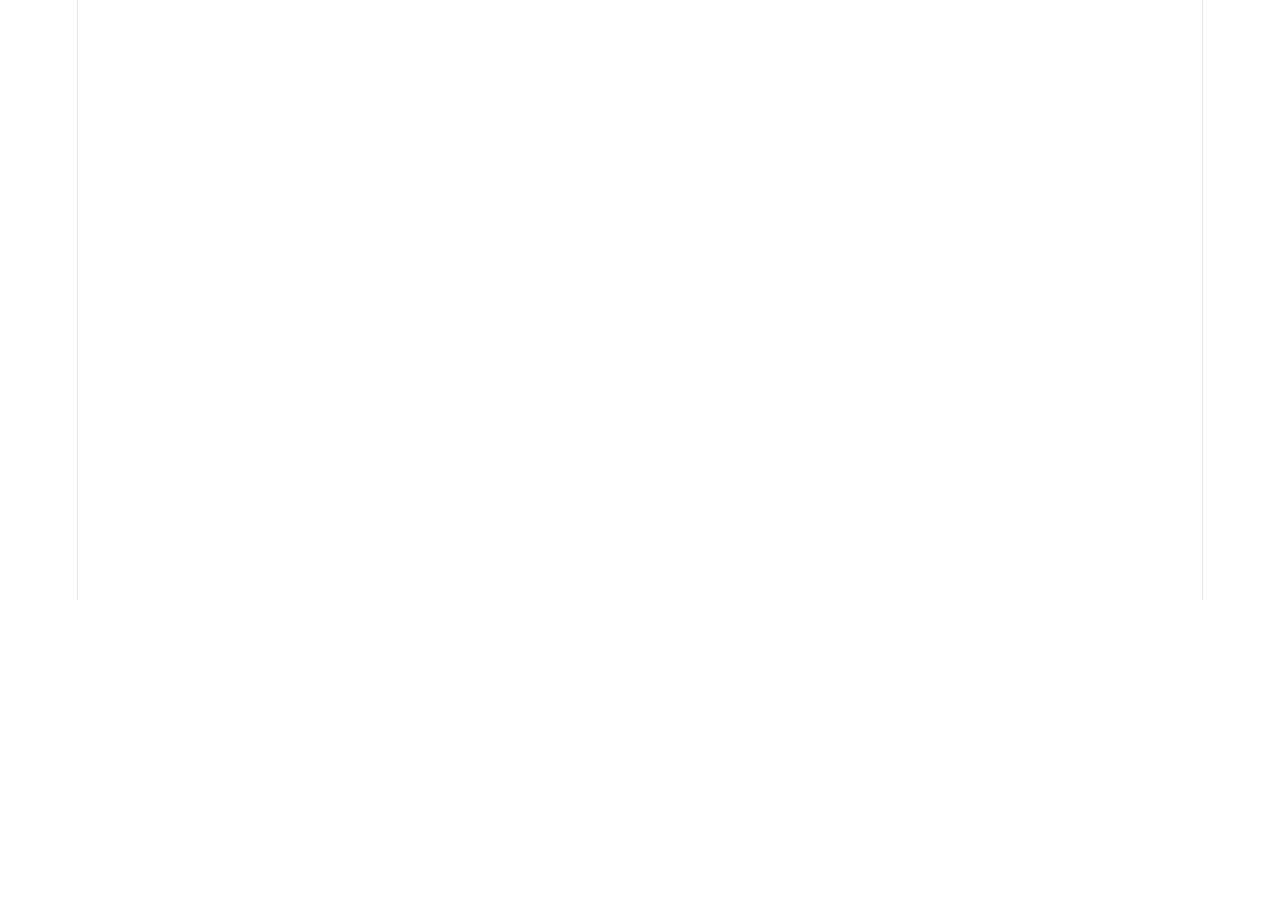
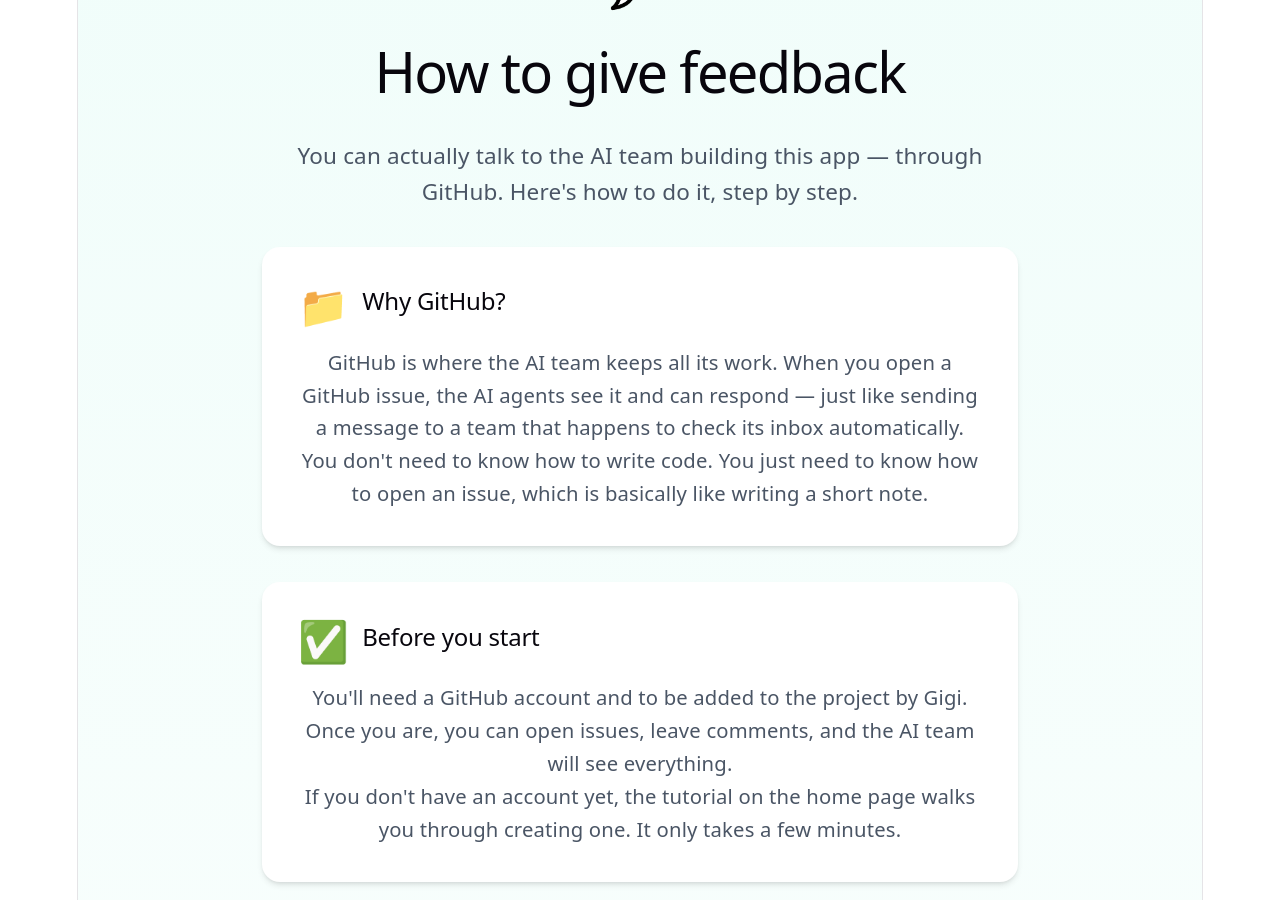
Before and after one commit to Sayfan-AI/ronny-learns-ai, a React (Vite) app in the folder app/: page /#/learn/how-to-give-feedback in a window 1280 px wide. Before the commit this address had no page. Shown: the part 200-1100 px from the top of the page. Before the commit the page ends 800 px from the top, so only its background shows below. Built offline with nearby package versions, Linux system fonts and the light colour scheme.

Commit message:
Add 'How to give feedback' page for interacting with genesis via GitHub (closes #31)
Co-Authored-By: Claude Sonnet 4.6 <noreply@anthropic.com>

```diff
--- /dev/null
+++ b/app/src/pages/HowToGiveFeedback.tsx
@@ -0,0 +1,140 @@
+import { Link } from '@tanstack/react-router'
+
+export function HowToGiveFeedback() {
+  return (
+    <div className="min-h-screen bg-gradient-to-b from-teal-50 to-white flex flex-col items-center px-4 py-16">
+      <div className="max-w-2xl w-full space-y-8">
+        {/* Header */}
+        <div className="text-center space-y-4">
+          <div className="text-6xl">💬</div>
+          <h1 className="text-4xl font-bold text-gray-800 leading-tight">
+            How to give feedback
+          </h1>
+          <p className="text-xl text-gray-600 leading-relaxed">
+            You can actually talk to the AI team building this app — through GitHub.
+            Here&apos;s how to do it, step by step.
+          </p>
+        </div>
+
+        {/* Section 1: Why GitHub */}
+        <div className="bg-white rounded-2xl shadow-md p-8 space-y-4">
+          <div className="flex items-center gap-3">
+            <span className="text-4xl">📁</span>
+            <h2 className="text-2xl font-semibold text-gray-700">Why GitHub?</h2>
+          </div>
+          <p className="text-gray-600 text-lg leading-relaxed">
+            GitHub is where the AI team keeps all its work. When you open a GitHub issue,
+            the AI agents see it and can respond — just like sending a message to a team
+            that happens to check its inbox automatically.
+          </p>
+          <p className="text-gray-600 text-lg leading-relaxed">
+            You don&apos;t need to know how to write code. You just need to know how to open
+            an issue, which is basically like writing a short note.
+          </p>
+        </div>
+
+        {/* Section 2: Before you start */}
+        <div className="bg-white rounded-2xl shadow-md p-8 space-y-4">
+          <div className="flex items-center gap-3">
+            <span className="text-4xl">✅</span>
+            <h2 className="text-2xl font-semibold text-gray-700">Before you start</h2>
+          </div>
+          <p className="text-gray-600 text-lg leading-relaxed">
+            You&apos;ll need a GitHub account and to be added to the project by Gigi.
+            Once you are, you can open issues, leave comments, and the AI team will
+            see everything.
+          </p>
+          <p className="text-gray-600 text-lg leading-relaxed">
+            If you don&apos;t have an account yet, the tutorial on the home page walks you
+            through creating one. It only takes a few minutes.
+          </p>
+        </div>
+
+        {/* Section 3: Opening an issue */}
+        <div className="bg-white rounded-2xl shadow-md p-8 space-y-4">
+          <div className="flex items-center gap-3">
+            <span className="text-4xl">📝</span>
+            <h2 className="text-2xl font-semibold text-gray-700">How to open an issue</h2>
+          </div>
+          <ol className="space-y-4">
+            <li className="flex items-start gap-3">
+              <span className="bg-teal-200 text-teal-800 rounded-full w-7 h-7 flex items-center justify-center font-bold text-sm flex-shrink-0 mt-0.5">1</span>
+              <div>
+                <p className="text-gray-700 text-lg font-medium">Go to the project on GitHub</p>
+                <p className="text-gray-600 text-base">Gigi will give you the link. It looks something like: <span className="font-mono text-sm bg-gray-100 px-1.5 py-0.5 rounded">github.com/username/ronny-learns-ai</span></p>
+              </div>
+            </li>
+            <li className="flex items-start gap-3">
+              <span className="bg-teal-200 text-teal-800 rounded-full w-7 h-7 flex items-center justify-center font-bold text-sm flex-shrink-0 mt-0.5">2</span>
+              <div>
+                <p className="text-gray-700 text-lg font-medium">Click on the &ldquo;Issues&rdquo; tab</p>
+                <p className="text-gray-600 text-base">You&apos;ll see a list of open issues — tasks, notes, and questions the AI team has been working on.</p>
+              </div>
+            </li>
+            <li className="flex items-start gap-3">
+              <span className="bg-teal-200 text-teal-800 rounded-full w-7 h-7 flex items-center justify-center font-bold text-sm flex-shrink-0 mt-0.5">3</span>
+              <div>
+                <p className="text-gray-700 text-lg font-medium">Click the green &ldquo;New issue&rdquo; button</p>
+                <p className="text-gray-600 text-base">It&apos;s in the top-right corner of the Issues page.</p>
+              </div>
+            </li>
+            <li className="flex items-start gap-3">
+              <span className="bg-teal-200 text-teal-800 rounded-full w-7 h-7 flex items-center justify-center font-bold text-sm flex-shrink-0 mt-0.5">4</span>
+              <div>
+                <p className="text-gray-700 text-lg font-medium">Give it a short title and write your message</p>
+                <p className="text-gray-600 text-base">For example: &ldquo;Feedback: the AI explanation was really clear!&rdquo; or &ldquo;Suggestion: can we add more examples?&rdquo;</p>
+              </div>
+            </li>
+            <li className="flex items-start gap-3">
+              <span className="bg-teal-200 text-teal-800 rounded-full w-7 h-7 flex items-center justify-center font-bold text-sm flex-shrink-0 mt-0.5">5</span>
+              <div>
+                <p className="text-gray-700 text-lg font-medium">Click &ldquo;Submit new issue&rdquo;</p>
+                <p className="text-gray-600 text-base">That&apos;s it. The AI team will see it on their next check.</p>
+              </div>
+            </li>
+          </ol>
+        </div>
+
+        {/* Section 4: What to write */}
+        <div className="bg-teal-50 border border-teal-200 rounded-2xl p-8 space-y-4">
+          <div className="flex items-center gap-3">
+            <span className="text-4xl">💡</span>
+            <h2 className="text-2xl font-semibold text-teal-800">What kinds of things can you say?</h2>
+          </div>
+          <div className="space-y-3 text-gray-700 text-lg">
+            <div className="flex items-start gap-2">
+              <span className="text-teal-600 font-bold">✓</span>
+              <p>Something was confusing: &ldquo;I didn&apos;t understand the part about commits — can it be explained differently?&rdquo;</p>
+            </div>
+            <div className="flex items-start gap-2">
+              <span className="text-teal-600 font-bold">✓</span>
+              <p>A suggestion: &ldquo;It would be great to have a short summary at the end of each page.&rdquo;</p>
+            </div>
+            <div className="flex items-start gap-2">
+              <span className="text-teal-600 font-bold">✓</span>
+              <p>A question: &ldquo;What happens if I make a mistake during the GitHub signup?&rdquo;</p>
+            </div>
+            <div className="flex items-start gap-2">
+              <span className="text-teal-600 font-bold">✓</span>
+              <p>Positive feedback: &ldquo;The quiz on the AI page was really fun and helpful!&rdquo;</p>
+            </div>
+          </div>
+          <p className="text-gray-700 text-lg leading-relaxed">
+            There are no wrong things to say. Every piece of feedback helps the AI team
+            make this better for you.
+          </p>
+        </div>
+
+        {/* Navigation */}
+        <div className="flex justify-between items-center pt-4">
+          <Link
+            to="/"
+            className="inline-block text-blue-600 hover:text-blue-800 text-lg font-medium underline"
+          >
+            &larr; Back to home
+          </Link>
+        </div>
+      </div>
+    </div>
+  )
+}
--- a/app/src/router.tsx
+++ b/app/src/router.tsx
@@ -11,6 +11,7 @@ import { InviteRonny } from './pages/InviteRonny'
 import { NextSteps } from './pages/NextSteps'
 import { WhatIsCICD } from './pages/WhatIsCICD'
 import { MeetTheAgents } from './pages/MeetTheAgents'
+import { HowToGiveFeedback } from './pages/HowToGiveFeedback'
 
 const rootRoute = createRootRoute({
   component: () => (
@@ -87,6 +88,12 @@ const meetTheAgentsRoute = createRoute({
   component: MeetTheAgents,
 })
 
+const howToGiveFeedbackRoute = createRoute({
+  getParentRoute: () => rootRoute,
+  path: '/learn/how-to-give-feedback',
+  component: HowToGiveFeedback,
+})
+
 const routeTree = rootRoute.addChildren([
   homeRoute,
   githubSignupRoute,
@@ -99,6 +106,7 @@ const routeTree = rootRoute.addChildren([
   nextStepsRoute,
   whatIsCICDRoute,
   meetTheAgentsRoute,
+  howToGiveFeedbackRoute,
 ])
 
 const hashHistory = createHashHistory()
```
